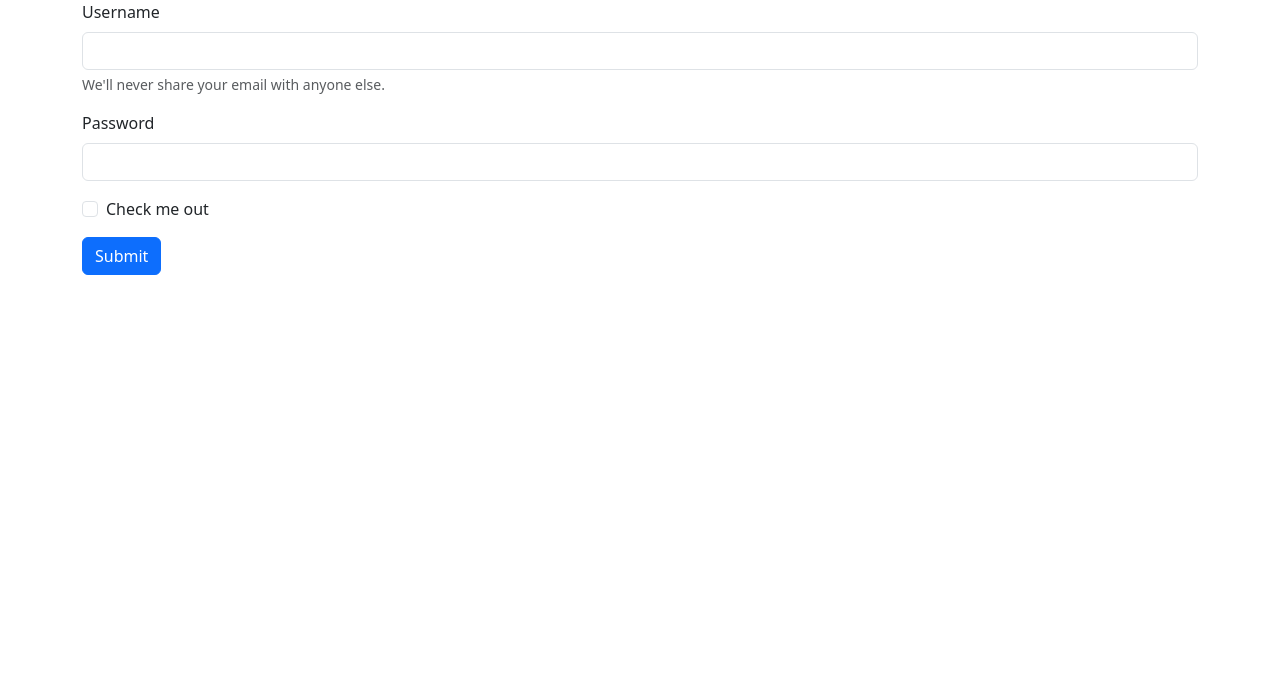
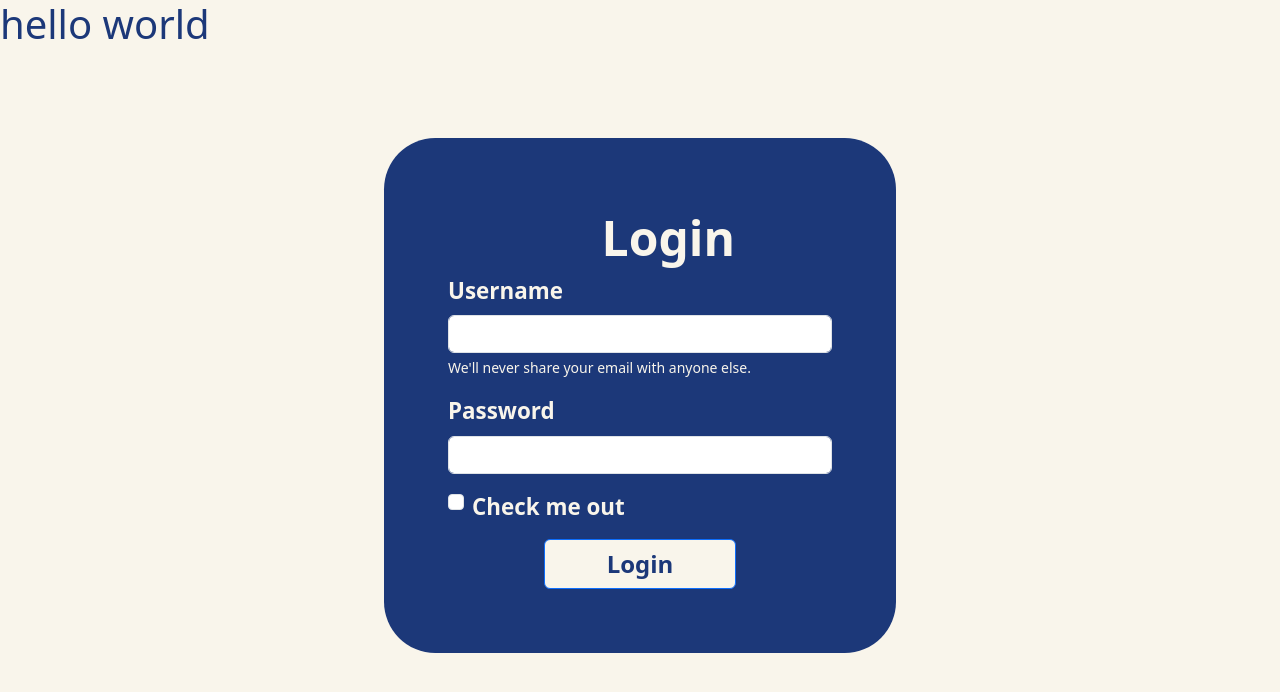
Before and after one commit to aashishChakradhar/LearnChallenge, a Django app: page /test in a window 1280 px wide. Shown: the top 692 px of the page. Run offline with Django 5.2, Linux system fonts and the light colour scheme.

Commit message:
revising css and starting as proper django project

```diff
--- a/learnDjango/urls.py
+++ b/learnDjango/urls.py
@@ -6,5 +6,5 @@ urlpatterns = [
     path('', views.Normal.as_view(), name='index'),
     path('home', views.Normal.as_view(), name='index'),
     path('auth', views.AuthView.as_view(), name='auth'),
-    path('test', views.Test.as_view(), name='test'),
+    path('test', views.Authentication.as_view(), name='test'),
 ]
--- a/learnDjango/views.py
+++ b/learnDjango/views.py
@@ -13,11 +13,15 @@ class Normal(View):
     def get(self, request):
         return render(request,"index.html")
 
-class Test(View):
+class Authentication(View):
     def get(self,request):
-        message = request.session.get('message',False)
-        if(message):del(request.session['message'])
-        return render(request,"login.html",{'message':message})
+        alert_title = request.session.get('alert_title',False)
+        alert_detail = request.session.get('alert_detail',False)
+        if(alert_title):del(request.session['alert_title'])
+        if(alert_detail):del(request.session['alert_detail'])
+        context = {'alert_title':alert_title,
+            'alert_detail':alert_detail,}
+        return render(request,"login.html",context)
 
     def post(self,request):
         username = request.POST.get("username")
@@ -27,7 +31,8 @@ class Test(View):
             login(request,user) #logins the user
             return redirect('/home')
         else:
-            request.session['message'] = "Invalid login"
+            request.session['alert_title'] = "Invalid Login Attempt"
+            request.session['alert_detail'] = "Please enter valid login credential."
             return redirect(request.path)
 
 class AuthView(View):
--- /dev/null
+++ b/static/project.css
@@ -0,0 +1,45 @@
+body {
+  background-color: #f9f5eb;
+  color: #1c3879;
+}
+.form {
+  background-color: #1c3879;
+  color: #f9f5eb;
+  width: 40%;
+  margin-top: 7%;
+  margin-left: 30%;
+  padding: 5%;
+  border-radius: 10%;
+}
+.form_title {
+  font-size: 3em;
+  font-weight: bolder;
+  padding-left: 40%;
+}
+.form-text {
+  color: #f9f5eb;
+}
+.alert {
+  margin: 0;
+  padding: 0;
+  padding-left: 1em;
+  height: 3em;
+  background-color: #607eaa;
+  border: 0.3em solid #eb1d36;
+  color: #f9f5eb;
+  font-weight: bold;
+}
+.alert_icon {
+  width: 2em;
+  height: 3em;
+}
+label {
+  font-size: 1.4em;
+  font-weight: bold;
+}
+.button {
+  background-color: #f9f5eb;
+  color: #1c3879;
+  font-size: 1.5em;
+  font-weight: bolder;
+}
--- a/templates/base.html
+++ b/templates/base.html
@@ -3,13 +3,14 @@
   <head>
     <meta charset="UTF-8" />
     <meta name="viewport" content="width=device-width, initial-scale=1.0" />
+    {% load static %}
     <link
       href="https://cdn.jsdelivr.net/npm/bootstrap@5.3.3/dist/css/bootstrap.min.css"
       rel="stylesheet"
       integrity="sha384-QWTKZyjpPEjISv5WaRU9OFeRpok6YctnYmDr5pNlyT2bRjXh0JMhjY6hW+ALEwIH"
       crossorigin="anonymous"
     />
-    {% load static %}
+    <link rel="stylesheet" href="static/project.css" />
     <title>{% block title %}{% endblock title %}</title>
     {% block head %}{% endblock head %}
   </head>
--- a/templates/login.html
+++ b/templates/login.html
@@ -1,13 +1,30 @@
 {% extends "base.html" %} {% block tittle %}login{% endblock tittle %}
 {% block body %}
-<div class="container">
-  {% if message %}
-  <p>{{messsage}}
+<h1>hello world</h1>
+<div class="form">
+  {% if alert_title %}
+  <svg xmlns="http://www.w3.org/2000/svg" class="d-none">
+    <symbol id="exclamation-triangle-fill" viewBox="0 0 16 16">
+      <path
+        d="M8.982 1.566a1.13 1.13 0 0 0-1.96 0L.165 13.233c-.457.778.091 1.767.98 1.767h13.713c.889 0 1.438-.99.98-1.767L8.982 1.566zM8 5c.535 0 .954.462.9.995l-.35 3.507a.552.552 0 0 1-1.1 0L7.1 5.995A.905.905 0 0 1 8 5zm.002 6a1 1 0 1 1 0 2 1 1 0 0 1 0-2z"
+      />
+    </symbol>
+  </svg>
 
-    hello world
-  </p>
+  <div class="alert alert-danger d-flex align-items-center" role="alert">
+    <svg
+      class="alert_icon bi flex-shrink-0 me-2"
+      role="img"
+      aria-label="Danger:"
+    >
+      <use xlink:href="#exclamation-triangle-fill" />
+    </svg>
+    <div><strong>{{alert_title}}!</strong> {{alert_detail}}</div>
+  </div>
   {% endif %}
-  <form action = "test" method = "POST">
+
+  <div class="form_title">Login</div>
+  <form action="test" method="POST">
     {% csrf_token %}
     <div class="mb-3">
       <label for="username" class="form-label">Username</label>
@@ -16,21 +33,28 @@
         class="form-control"
         id="username"
         aria-describedby="teztHelp"
-        name = "username"
+        name="username"
       />
-      <div id="username" class="form-text" >
+      <div id="username" class="form-text">
         We'll never share your email with anyone else.
       </div>
     </div>
     <div class="mb-3">
       <label for="password" class="form-label">Password</label>
-      <input type="password" class="form-control" id="password" name = "password"/>
+      <input
+        type="password"
+        class="form-control"
+        id="password"
+        name="password"
+      />
     </div>
     <div class="mb-3 form-check">
       <input type="checkbox" class="form-check-input" id="exampleCheck1" />
       <label class="form-check-label" for="exampleCheck1">Check me out</label>
     </div>
-    <button type="submit" class="btn btn-primary">Submit</button>
+    <div class="d-grid gap-2 col-6 mx-auto">
+      <button type="submit" class="button btn btn-primary">Login</button>
+    </div>
   </form>
 </div>
 {% endblock body %}
```
Also changed, not shown: db.sqlite3, 1 other file.
